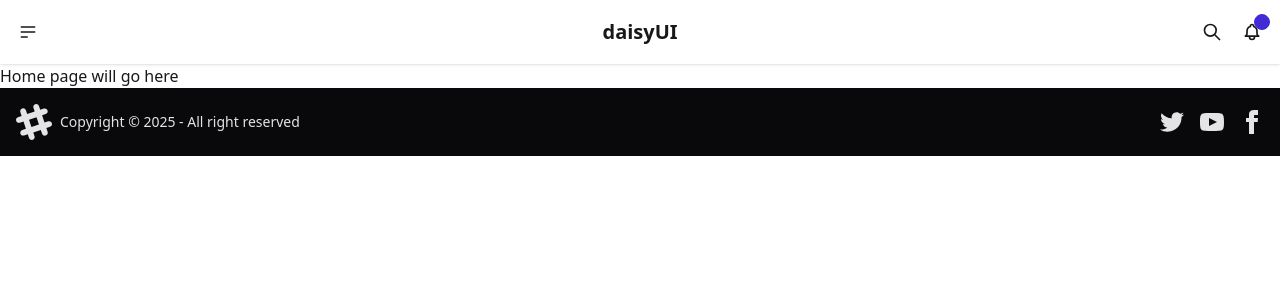
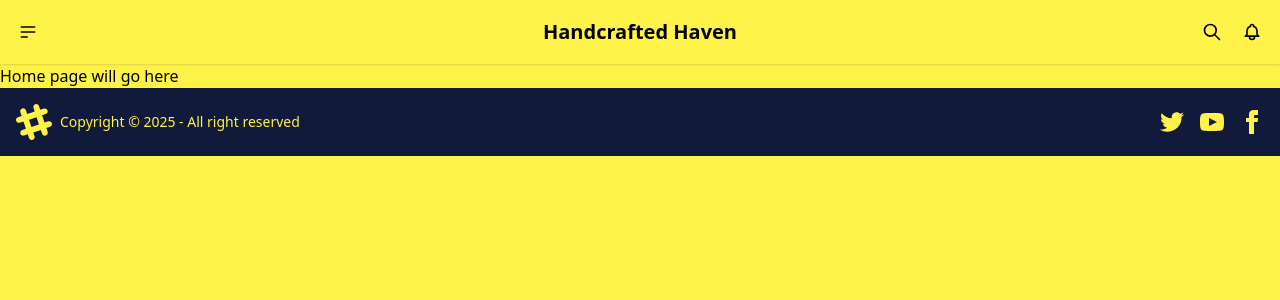
Before and after one commit to Username-Red/handcrafted-solo, a Next.js app: page / in a window 1280 px wide. Shown: the top 300 px of the page. Built offline with nearby package versions, Linux system fonts and the light colour scheme.

Commit message:
editing styles

```diff
--- a/app/components/Header.tsx
+++ b/app/components/Header.tsx
@@ -19,7 +19,7 @@ const Header = () => {
             </div>
         </div>
         <div className="navbar-center">
-            <a className="btn btn-ghost text-xl">daisyUI</a>
+            <a className="btn btn-ghost text-xl">Handcrafted Haven</a>
         </div>
         <div className="navbar-end">
             <button className="btn btn-ghost btn-circle">
@@ -28,7 +28,7 @@ const Header = () => {
             <button className="btn btn-ghost btn-circle">
             <div className="indicator">
                 <svg xmlns="http://www.w3.org/2000/svg" className="h-5 w-5" fill="none" viewBox="0 0 24 24" stroke="currentColor"> <path strokeLinecap="round" strokeLinejoin="round" strokeWidth="2" d="M15 17h5l-1.405-1.405A2.032 2.032 0 0118 14.158V11a6.002 6.002 0 00-4-5.659V5a2 2 0 10-4 0v.341C7.67 6.165 6 8.388 6 11v3.159c0 .538-.214 1.055-.595 1.436L4 17h5m6 0v1a3 3 0 11-6 0v-1m6 0H9" /> </svg>
-                <span className="badge badge-xs badge-primary indicator-item"></span>
+                {/* <span className="badge badge-xs badge-secondary indicator-item"></span> */}
             </div>
             </button>
         </div>
--- a/app/layout.tsx
+++ b/app/layout.tsx
@@ -25,7 +25,7 @@ export default function RootLayout({
   children: React.ReactNode;
 }>) {
   return (
-    <html lang="en">
+    <html lang="en" data-theme="cyberpunk">
       <Header/>
       <body
         className={`${geistSans.variable} ${geistMono.variable} antialiased`}
```
